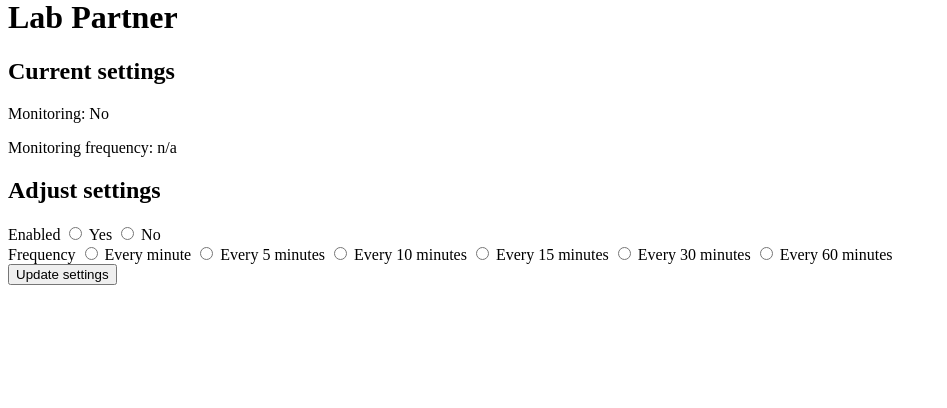
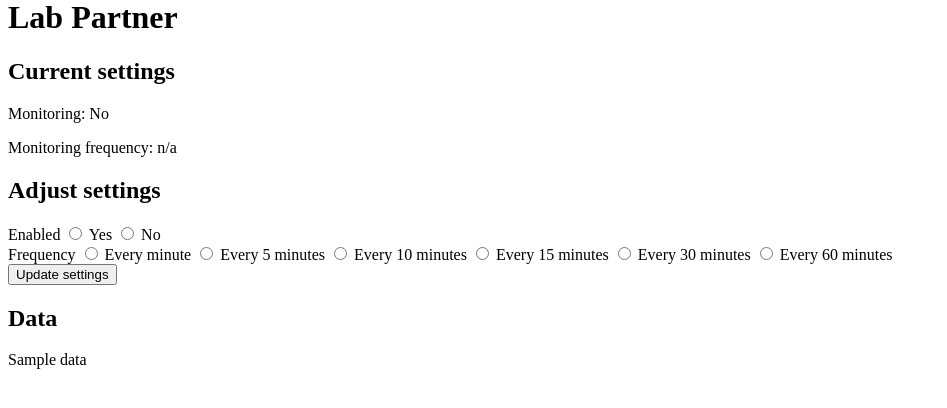
Before and after one commit to darigovresearch/Lab-Partner, a Flask app: template templates/index.html in a window 1280 px wide. Shown: the part 22-430 px from the top of the page, without its empty margins (0-947 px from the left). Run offline with Flask 2, Linux system fonts and the light colour scheme; the template is opened without the code that fills it: most values are stand-ins (such as "Sample title", 1, 10 or a date in 2020).

Commit message:
feat: Adds initial code to render data in a table
Resolves #12

```diff
--- a/app.py
+++ b/app.py
@@ -2,6 +2,7 @@
 
 from flask import Flask, render_template, request
 import scheduler as s
+import pandas as pd
 
 app = Flask(__name__)
 # line to prevent cache from not updating static files
@@ -11,64 +12,85 @@ app.config['SEND_FILE_MAX_AGE_DEFAULT'] = 0
 @app.route('/', methods=['POST', 'GET'])
 def home():
 
+    parsed_data = "No data yet available"
+
+    df = pd.read_csv("Data//data.csv")
+    parsed_data = df.to_html()
+
     if request.method == 'GET':
-        return render_template('index.html')
+        return render_template('index.html', data=parsed_data)
     if request.method == 'POST':
         form_data = request.form
         print(form_data)
 
-        if form_data["enabled"] == "enabled-no":
+        enabled_status = form_data["enabled"]
+        frequecy_status = form_data["frequency"]
+
+        if enabled_status == "enabled-no":
             s.reset_all()
-            return render_template('index.html', enabled="No")
-        else:
-            if form_data["frequency"] == "freq-1":
+            return render_template(
+                                    'index.html',
+                                    enabled="No",
+                                    data=parsed_data
+                                  )
+        elif enabled_status == "enabled-yes":
+            if frequecy_status == "freq-1":
                 s.every_minute()
                 return render_template(
                                         'index.html',
                                         enabled="Yes",
-                                        frequency="Every minute"
+                                        frequency="Every minute",
+                                        data=parsed_data
                                       )
-            elif form_data["frequency"] == "freq-5":
+            elif frequecy_status == "freq-5":
                 s.every_five_minutes()
                 return render_template(
                                         'index.html',
                                         enabled="Yes",
-                                        frequency="Every 5 minutes"
+                                        frequency="Every 5 minutes",
+                                        data=parsed_data
                                        )
-            elif form_data["frequency"] == "freq-10":
+            elif frequecy_status == "freq-10":
                 s.every_ten_minutes()
                 return render_template(
                                         'index.html',
                                         enabled="Yes",
-                                        frequency="Every 10 minutes"
+                                        frequency="Every 10 minutes",
+                                        data=parsed_data
                                       )
-            elif form_data["frequency"] == "freq-15":
+            elif frequecy_status == "freq-15":
                 s.every_fifteen_minutes()
                 return render_template(
                                         'index.html',
                                         enabled="Yes",
-                                        frequency="Every 15 minutes"
+                                        frequency="Every 15 minutes",
+                                        data=parsed_data
                                       )
-            elif form_data["frequency"] == "freq-30":
+            elif frequecy_status == "freq-30":
                 s.every_thirty_minutes()
                 return render_template(
                                         'index.html',
                                         enabled="Yes",
-                                        frequency="Every 30 minutes"
+                                        frequency="Every 30 minutes",
+                                        data=parsed_data
                                       )
-            elif form_data["frequency"] == "freq-60":
+            elif frequecy_status == "freq-60":
                 s.every_sixty_minutes()
                 return render_template(
                                         'index.html',
                                         enabled="Yes",
-                                        frequency="Every 60 minutes"
+                                        frequency="Every 60 minutes",
+                                        data=parsed_data
                                       )
             else:
                 print("Incorrect selection")
-        return render_template('index.html')
+
+        else:
+            print("Enabled has not been set")
+        return render_template('index.html', data=parsed_data)
 
     else:
-        return render_template('index.html')
+        return render_template('index.html', data=parsed_data)
 
 
 if __name__ == '__main__':
--- a/templates/index.html
+++ b/templates/index.html
@@ -50,4 +50,12 @@
 
     </form>
 
+    <h2>Data</h2>
+
+    {% if data != "No data yet available" %}
+    {{ data|safe }}
+    {% else %}
+    <p>No data yet available</p>
+    {% endif %}
+
 {% endblock %}
```
